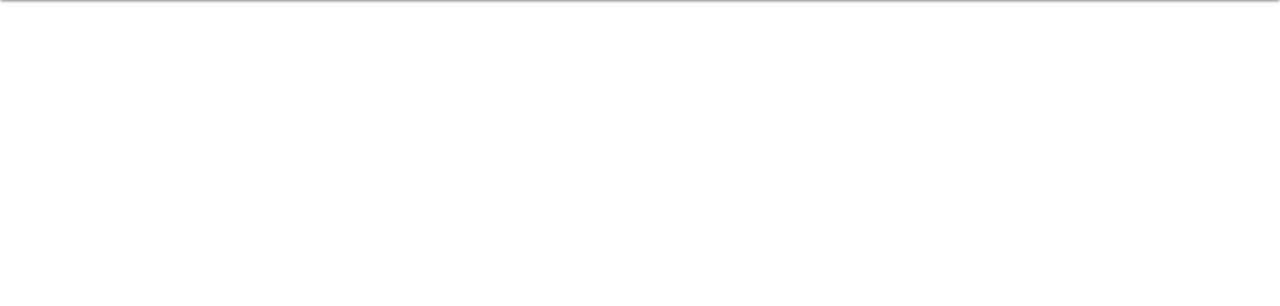
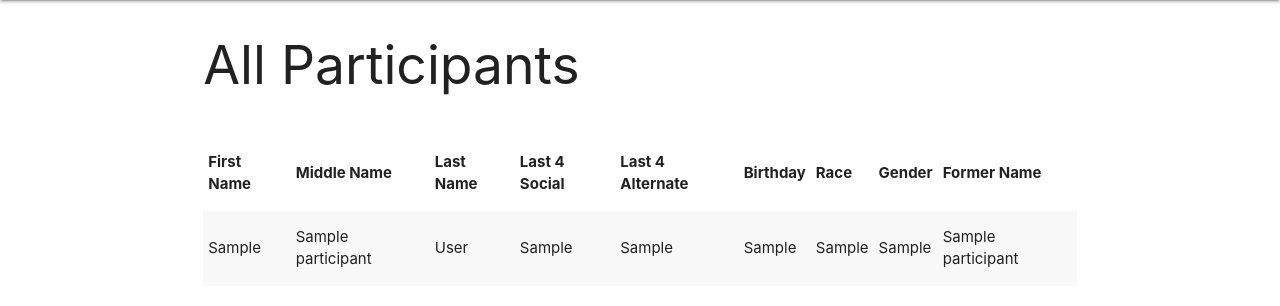
Before and after one commit to jcook-mgsu/daybreak, a CodeIgniter app: page /database/participants/index in a window 1280 px wide. Shown: the part 64-370 px from the top of the page. Run offline with CodeIgniter, Linux system fonts and the light colour scheme; the visitor is signed in with stand-in values (Sample User, id 1); tables that the repository leaves empty or names only in its code hold one stand-in row (values such as "Sample post").

Commit message:
Added participants

```diff
--- a/application/controllers/Participants.php
+++ b/application/controllers/Participants.php
@@ -8,12 +8,21 @@
 
 class Participants extends CI_Controller {
 
-	// add constructor
+	// Constructor
+	public function __construct() {
+		parent:: __construct();
+
+		// Load equipment model
+		$this->load->model('Participant_model');
+	}
 
 	public function index() {
+		$participants = $this->Participant_model->get_participants();
+
 		$data['params'] = array(
-			'view'		=> 'participants/index',
-			'title'		=> 'Participants | Depaul Daybreak'
+			'view'					=> 'participants/index',
+			'title'					=> 'Participants | Depaul Daybreak',
+			'participants'	=> $participants
 		);
 		$this->load->view('templates/template', $data);
 	}
--- /dev/null
+++ b/application/models/Participant_model.php
@@ -0,0 +1,42 @@
+<?php
+defined('BASEPATH') OR exit('No direct script access allowed');
+
+    class Participant_model extends CI_Model {
+
+      // Constructor
+      public function __construct() {
+        parent:: __construct();
+      }
+
+      // Get all participants
+      public function get_participants() {
+        $this->db->select('*');
+        $this->db->from('participants');
+        $this->db->order_by('lname');
+        $results = $this->db->get();
+
+        if($results->num_rows() > 0) {
+          foreach($results->result_array() as $row) {
+            $participants[] = array(
+              'id'                    => $row['id'],
+              'fname'                 => $row['fname'],
+              'mname'                 => $row['mname'],
+              'lname'                 => $row['lname'],
+              'last_4_social'         => $row['last_4_social'],
+              'last_4_alt'            => $row['last_4_alt'],
+              'birthday'              => $row['birthday'],
+              'race'                  => $row['race'],
+              'gender'                => $row['gender'],
+              'former_name'           => $row['former_name'],
+              'created'               => $row['created_at'],
+              'updated'               => $row['updated_at']
+            );
+          }
+        } else {
+          $participants = '';
+        }
+
+        return $participants;
+      }
+
+    }
--- a/application/views/participants/index.php
+++ b/application/views/participants/index.php
@@ -0,0 +1,27 @@
+<div class="row">
+  <div class="col col-lg-12">
+    <h2>All Participants</h2>
+    <?php if(isset($_SESSION['success'])) { ?>
+			<div class="alert alert-success"><?php echo $_SESSION['success']; ?></div>
+		<?php } ?>
+    <?php if(isset($_SESSION['error'])) { ?>
+			<div class="alert alert-danger"><?php echo $_SESSION['error']; ?></div>
+		<?php } ?>
+  </div>
+</div>
+<div class="row">
+  <div class="col xl12">
+    <?php
+      $template = array('table_open' => '<table id="all-participants-table" class="striped highlight responsive-table">');
+      $this->table->set_template($template);
+
+      $this->table->set_heading(array('First Name', 'Middle Name', 'Last Name', 'Last 4 Social', 'Last 4 Alternate', 'Birthday', 'Race', 'Gender', 'Former Name'));
+
+      foreach($participants as $column) {
+        $this->table->add_row(array($column['fname'], $column['mname'], $column['lname'], $column['last_4_social'], $column['last_4_alt'], $column['birthday'], $column['race'], $column['gender'], $column['former_name']));
+      }
+
+      echo $this->table->generate();
+    ?>
+  </div>
+</div>
--- a/application/views/templates/template.php
+++ b/application/views/templates/template.php
@@ -4,8 +4,16 @@
   * Load header and footer templates, and place views for body pages inside
   */
 
+  if(!isset($params['participants'])) {
+    $params['participants'] = '';
+  }
+
+  $extra_data = array(
+    'participants'      => $params['participants']
+  );
+
   $this->load->view('templates/header', $params['title']);
-  $this->load->view($params['view']);
+  $this->load->view($params['view'], $extra_data);
   $this->load->view('templates/footer');
 
 ?>
```
Also changed, not shown: application/controllers/Welcome.php (+16 -3 lines).
